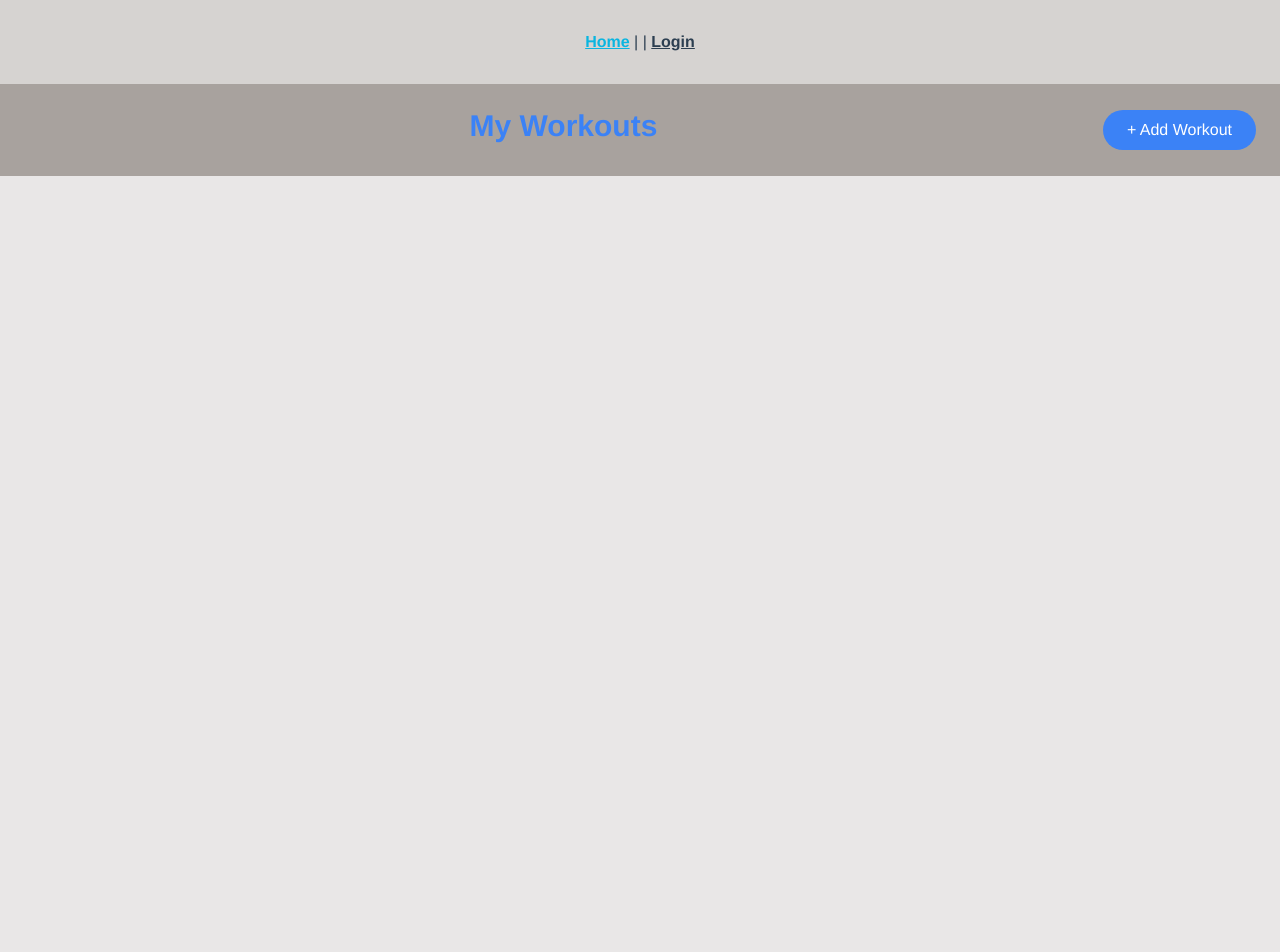
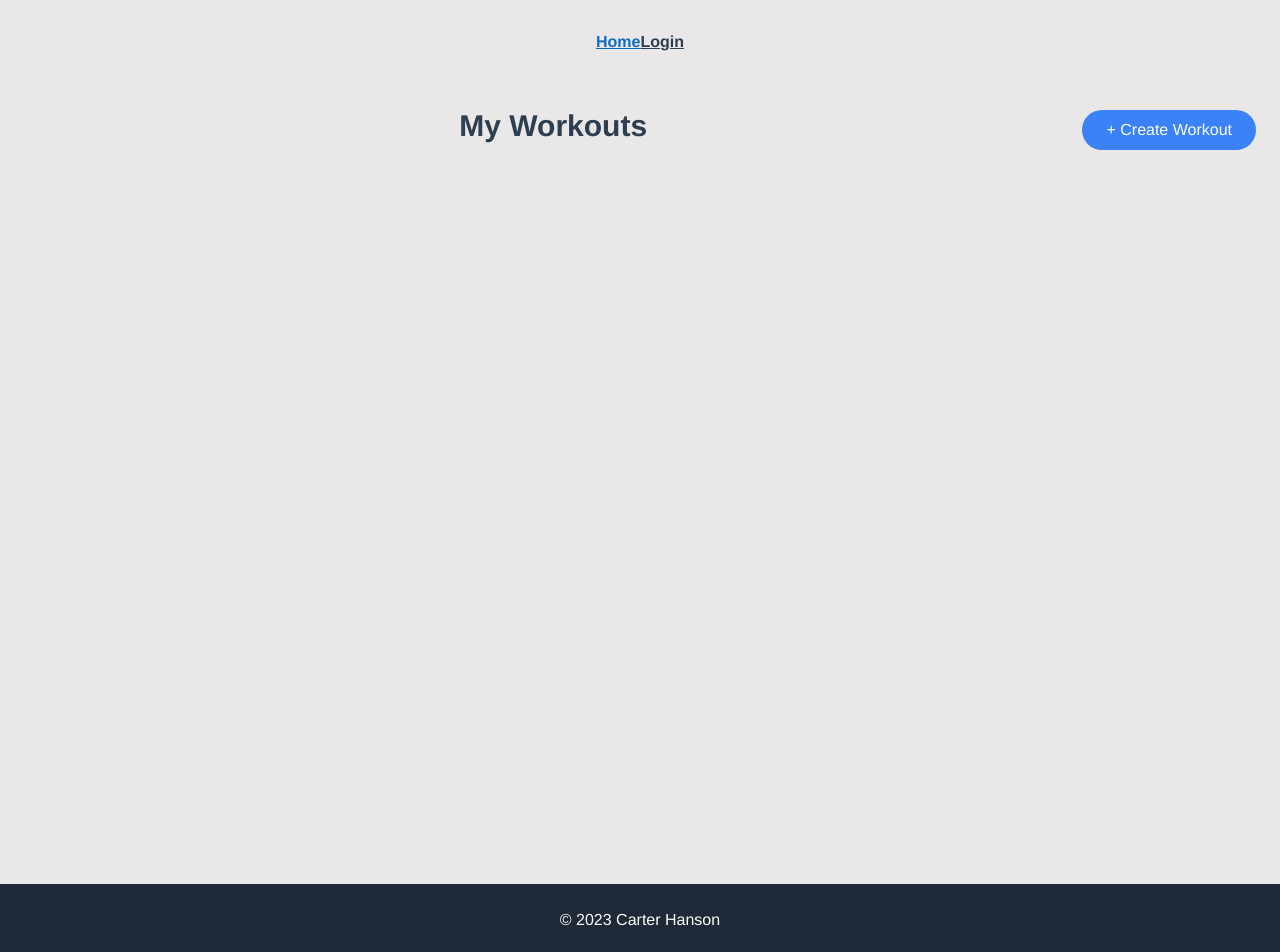
Before and after one commit to carterhanson/vue-final-project, a Vue app: page / in a window 1280 px wide. Shown: the top 952 px of the page. Before the commit the page ends 800 px from the top, so only its background shows below. Built offline with nearby package versions, Linux system fonts and the light colour scheme.

Commit message:
add exercise, navbar, footer and workoutform

```diff
--- a/src/App.vue
+++ b/src/App.vue
@@ -1,12 +1,16 @@
 <template>
   <NavBar></NavBar>
-  <router-view/>
+  <div class="flex flex-col min-h-screen">
+    <router-view/>
+  </div>
+  <Footer></Footer>
 </template>
 
 <script>
 import NavBar from '@/components/NavBar.vue';
+import Footer from '@/components/Footer.vue'
 export default {
-  components: { NavBar }
+  components: { NavBar, Footer }
 }
 
 </script>
--- a/src/assets/main.css
+++ b/src/assets/main.css
@@ -17,5 +17,5 @@ nav a {
 }
 
 nav a.router-link-exact-active {
-  color: rgb(10, 181, 224);
+  color: rgb(12, 109, 199);
 }
--- a/src/components/AddExercise.vue
+++ /dev/null
@@ -1,24 +0,0 @@
-<template>
-    <div>
-        <h3 class="text-lg font-semibold mb-2">Add Exercises:</h3>
-        <label for="exercise-name" class="block font-medium">exercise Name:</label>
-        <input type="text" id="exercise-name" name="exercise-name" required class="w-full px-3 py-2 border rounded-lg focus:outline-none focus:ring focus:border-blue-500">
-    </div>
-    <div>
-        <label for="sets" class="block font-medium">Sets</label>
-        <input type="text" id="sets" name="sets" required class="w-full px-3 py-2 border rounded-lg focus:outline-none focus:ring focus:border-blue-500">
-    </div>
-    <div>
-        <label for="reps" class="block font-medium">Reps</label>
-        <input type="text" id="reps" name="reps" required class="w-full px-3 py-2 border rounded-lg focus:outline-none focus:ring focus:border-blue-500">
-    </div>
-
-    <div class="mb-4">
-        <label for="workout-notes" class="block font-medium">Notes:</label>
-        <textarea id="workout-notes" name="workout-notes" class="w-full px-3 py-2 border rounded-lg focus:outline-none focus:ring focus:border-blue-500" rows="4"></textarea>
-    </div>
-    <div class="flex justify-between items-center">
-        <button type="submit" name="submit button" class="bg-blue-500 hover:bg-blue-600 text-white font-medium px-4 py-2 rounded-full focus:outline-none focus:ring">Submit</button>
-        <button type="button" class="text-gray-500 hover:text-gray-900">Cancel</button>
-    </div>
-</template>
--- a/src/components/ExerciseItem.vue
+++ /dev/null
@@ -1,11 +0,0 @@
-<template>
-  <li>
-    <!-- Your exercise item content goes here -->
-  </li>
-</template>
-
-<script>
-export default {
-  // ExerciseItem component logic goes here
-};
-</script>
--- a/src/components/ExerciseSelect.vue
+++ /dev/null
@@ -1,12 +0,0 @@
-<template>
-  <section>
-    <h2>Exercises</h2>
-    <!-- Your exercise list goes here -->
-  </section>
-</template>
-
-<script>
-export default {
-  // ExerciseList component logic goes here
-};
-</script>
--- /dev/null
+++ b/src/components/Footer.vue
@@ -0,0 +1,5 @@
+<template>
+    <footer class="bg-gray-800 text-white p-4 text-center mt-auto">
+        <p>&copy; 2023 Carter Hanson</p>
+  </footer>
+  </template>
--- a/src/components/HeroBanner.vue
+++ b/src/components/HeroBanner.vue
@@ -1,8 +1,8 @@
 <template>
-  <div class="hero-banner flex bg-stone-400 text-blue-500 p-4 items-center">
+  <div class="hero-banner flex p-4 items-center">
     <h1 class="text-3xl font-bold flex-grow">{{ title }}</h1>
     <button @click="addWorkout" class="bg-blue-500 hover:bg-blue-600 text-white px-4 py-2 rounded-full">
-      + Add Workout
+      + Create Workout
     </button>
   </div>
 </template>
--- a/src/components/NavBar.vue
+++ b/src/components/NavBar.vue
@@ -1,15 +1,16 @@
 <template>
-    <nav class="bg-stone-300">
+    <nav>
         <span v-if="GStore.currentUser">
-        <b>Hello {{GStore.currentUser.firstName}} &nbsp;</b>
+            <b>Hello {{GStore.currentUser.firstName}} &nbsp;</b>
         </span>
-        <router-link :to="{name:'home'}" >Home</router-link> |
+        <router-link :to="{name:'home'}" >Home</router-link>
         <router-link :to="{name: 'UserList'}" v-if="GStore.currentUser?.roleId == 2">
         Users
-        </router-link> |
+        </router-link>
         <router-link v-if="!GStore.currentUser" :to="{name: 'Login'}" >Login</router-link>
         <a v-else @click="logout" href="#">Log Out</a>
     </nav>
+
 </template>
 
 <script>
--- a/src/router/index.js
+++ b/src/router/index.js
@@ -5,6 +5,7 @@ import UserDetails from '../views/UserDetails.vue'
 import Login from '../views/Login.vue'
 import WorkoutForm from '../views/WorkoutForm'
 import NotFound from '../views/NotFound.vue'
+import AddExercise from '../views/AddExercise.vue'
 
 const routes = [
   {
@@ -58,6 +59,11 @@ const routes = [
   {
     path:"/:catchAll(.*)",
     redirect: "/404",
+  },
+  {
+    path: "/add-exercise",
+    component: AddExercise,
+    meta: {title: "Add Exercise"}
   }
 ]
 
--- /dev/null
+++ b/src/views/AddExercise.vue
@@ -0,0 +1,56 @@
+<template>
+    <div class="max-w-md mx-auto p-4 bg-white rounded-md shadow-lg">
+        <form @submit.prevent="onSubmit" class="space-y-4">
+            <div>
+                <h3 class="text-lg font-semibold mb-2">Add Exercise</h3>
+                <label for="exercise-name" class="block font-medium">Exercise Name:</label>
+                <input type="text" id="exercise-name" name="exercise-name" required class="w-full px-3 py-2 border rounded-lg focus:outline-none focus:ring focus:border-blue-500">
+            </div>
+            <div>
+                <label for="sets" class="block font-medium">Sets</label>
+                <input type="text" id="sets" name="sets" required class="w-full px-3 py-2 border rounded-lg focus:outline-none focus:ring focus:border-blue-500">
+            </div>
+            <div>
+                <label for="weight" class="block font-medium">Weight</label>
+                <input type="text" id="weight" name="weight" required class="w-full px-3 py-2 border rounded-lg focus:outline-none focus:ring focus:border-blue-500">
+            </div>
+            <div>
+                <label for="reps" class="block font-medium">Reps</label>
+                <input type="text" id="reps" name="reps" required class="w-full px-3 py-2 border rounded-lg focus:outline-none focus:ring focus:border-blue-500">
+            </div>
+
+
+            <div class="mb-4">
+                <label for="workout-notes" class="block font-medium">Notes:</label>
+                <textarea id="workout-notes" name="workout-notes" class="w-full px-3 py-2 border rounded-lg focus:outline-none focus:ring focus:border-blue-500" rows="4"></textarea>
+            </div>
+            <div class="flex justify-between items-center">
+                <button type="submit" name="submit button" class="bg-blue-500 hover:bg-blue-600 text-white font-medium px-4 py-2 rounded-full focus:outline-none focus:ring">Submit</button>
+                <button type="button" @click="$router.push('/workout-form')" class="text-gray-500 hover:text-gray-900">Cancel</button>
+            </div>
+        </form>
+    </div>
+</template>
+
+<script>
+export default {
+    data(){
+        return{
+            errors:{}
+        }
+    },
+
+
+    methods:{
+        onSubmit(){
+
+        }
+    },
+    isValid(){
+        let valid = true;
+        this.errors = {};
+    }
+}
+
+
+</script>
--- a/src/views/WorkoutForm.vue
+++ b/src/views/WorkoutForm.vue
@@ -1,5 +1,5 @@
 <template>
-    <div class="bg-gray-200 min-h-screen flex items-center justify-center">
+    <div class="bg-gray-200 flex items-center justify-center">
         <div class="max-w-md mx-auto p-4 bg-white rounded-md shadow-lg">
             <h2 class="text-2xl font-semibold mb-4">Create a Workout</h2>
             <form id="workout-form" class="space-y-4">
@@ -13,9 +13,6 @@
                     + Add Exercise
                     </button>
                 </div>
-
-
-                <!-- Exercise selection and input fields go here -->
 
                 <button type="submit" class="bg-blue-500 hover:bg-blue-600 text-white font-medium px-4 py-2 rounded-full focus:outline-none focus:ring">Create Workout</button>
             </form>
@@ -32,7 +29,7 @@ export default {
     },
     methods:{
         addExercise(){
-            console.log("add exercise")
+            this.$router.push('/add-exercise')
         }
     }
 };
```
